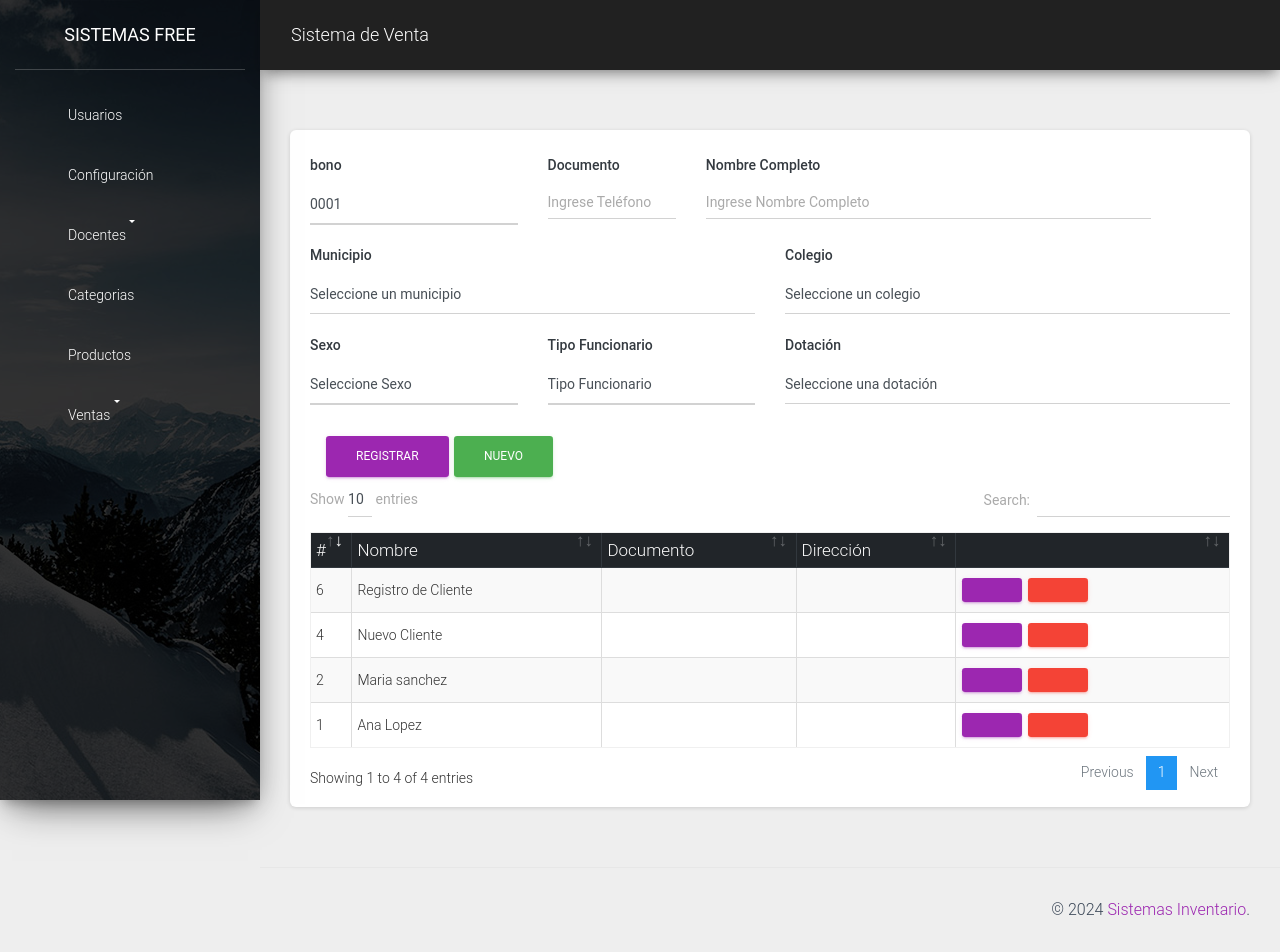
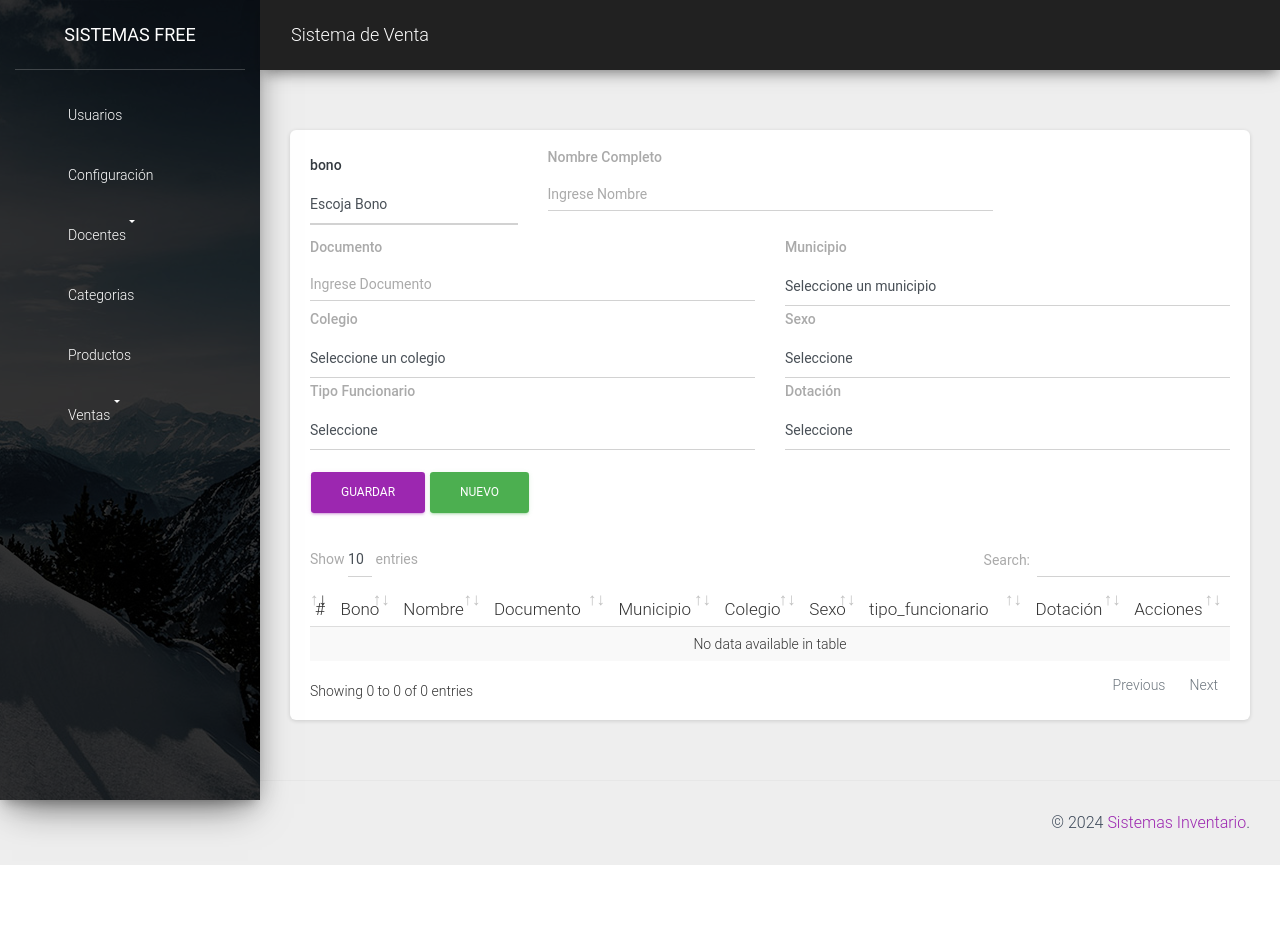
Before and after one commit to orgingeniera/dotacion, a PHP site: page /src/docentes.php in a window 1280 px wide. After the commit the page ends 865 px from the top, so only its background shows below. Run offline with PHP 8.4, Linux system fonts and the light colour scheme; a user stored in the database is signed in; data comes from the database, SQL or seed files in the repository; data that the repository does not hold is empty; some libraries are stand-ins or nearby versions.

Commit message:
crud de docentes listo

```diff
--- a/assets/js/funciones.js
+++ b/assets/js/funciones.js
@@ -459,9 +459,8 @@
         });
     }
 }
-
-function editarCliente(id) {
-   const action = "editarCliente";
+function editarClientess(id) {
+    const action = "editarCliente";
     $.ajax({
         url: 'ajax.php',
         type: 'GET',
@@ -472,40 +471,34 @@
         },
         success: function (response) {
             const datos = JSON.parse(response);
+
             $('#nombre').val(datos.nombre);
             $('#documento').val(datos.documento);
-            $('#municipio').val(datos.municipio);
+            $('#id_municipios').val(datos.id_municipios);
+            $('#sexo').val(datos.sexo);
+            $('#tipo_funcionario').val(datos.tipo_funcionario);
+            $('#dotacion').val(datos.dotacion);
+            $('#bono').val(datos.bono);
             $('#id').val(datos.idcliente);
-            $('#btnAccion').val('Modificar');
+
+            // Cargar colegios del municipio seleccionado
+            fetch(`get_colegios.php?id_municipios=${datos.id_municipios}`)
+                .then(response => response.json())
+                .then(data => {
+                    let options = '<option value="">Seleccione un colegio</option>';
+                    data.forEach(colegio => {
+                        options += `<option value="${colegio.id_colegios}">${colegio.nombre}</option>`;
+                    });
+                    $('#id_colegio').html(options);
+                    $('#id_colegio').val(datos.id_colegio);
+                })
+                .catch(error => console.error('Error:', error));
         },
         error: function (error) {
             console.log(error);
-
         }
     });
 }
-function editarCategoria(id) {
-    const action = "editarCategoria";
-     $.ajax({
-         url: 'ajax.php',
-         type: 'GET',
-         async: true,
-         data: {
-            editarCategoria: action,
-             id: id
-         },
-         success: function (response) {
-             const datos = JSON.parse(response);
-             $('#nombre').val(datos.nombre);
-             $('#id').val(datos.id_categoria );
-             $('#btnAccion').val('Modificar');
-         },
-         error: function (error) {
-             console.log(error);
-
-         }
-     });
- }
 function editarProveedor(id) {
 
     const action = "editarProveedor";
--- a/src/docentes.php
+++ b/src/docentes.php
@@ -1,91 +1,86 @@
 <?php
 session_start();
 include "../conexion.php";
+
+// Verificar permisos
 $id_user = $_SESSION['idUser'];
 $permiso = "clientes";
-$sql = mysqli_query($conexion, "SELECT p.*, d.* FROM permisos p INNER JOIN detalle_permisos d ON p.id = d.id_permiso WHERE d.id_usuario = $id_user AND p.nombre = '$permiso'");
+$sql = mysqli_query($conexion, "SELECT p.*, d.* FROM permisos p
+    INNER JOIN detalle_permisos d ON p.id = d.id_permiso
+    WHERE d.id_usuario = $id_user AND p.nombre = '$permiso'");
 $existe = mysqli_fetch_all($sql);
 if (empty($existe) && $id_user != 1) {
     header('Location: permisos.php');
+    exit();
 }
 
-if (!empty($_POST)) {
+// Manejo de formulario
 $alert = "";
-    if (empty($_POST['nombre']) || empty($_POST['documento']) || empty($_POST['municipio'])) {
-        $alert = '<div class="alert alert-warning alert-dismissible fade show" role="alert">
-                        Todo los campos son obligatorio
-                        <button type="button" class="close" data-dismiss="alert" aria-label="Close">
-                            <span aria-hidden="true">&times;</span>
-                        </button>
-                    </div>';
+if ($_SERVER['REQUEST_METHOD'] === 'POST') {
+    $id = $_POST['id'] ?? null;
+    $bono = $_POST['bono'] ?? null;
+    $nombre = $_POST['nombre'] ?? null;
+    $documento = $_POST['documento'] ?? null;
+    $municipio = $_POST['id_municipios'] ?? null;
+    $colegio = $_POST['id_colegio'] ?? null;
+    $sexo = $_POST['sexo'] ?? null;
+    $tipo_funcionario = $_POST['tipo_funcionario'] ?? null;
+    $dotacion = $_POST['dotacion'] ?? null;
+
+    if (empty($nombre) || empty($documento) || empty($municipio)) {
+          $_SESSION['alert'] = '<div class="alert alert-warning">Todos los campos son obligatorios</div>';
     } else {
-        $id = $_POST['id'];
-        $nombre = $_POST['nombre'];
-        $documento = $_POST['documento'];
-        $municipio = $_POST['municipio'];
-        $result = 0;
         if (empty($id)) {
-            $query = mysqli_query($conexion, "SELECT * FROM cliente WHERE nombre = '$nombre'");
-            $result = mysqli_fetch_array($query);
-            if ($result > 0) {
-                $alert = '<div class="alert alert-warning alert-dismissible fade show" role="alert">
-                        El cliente ya existe
-                        <button type="button" class="close" data-dismiss="alert" aria-label="Close">
-                            <span aria-hidden="true">&times;</span>
-                        </button>
-                    </div>';
+            // Insertar cliente
+            $query = mysqli_query($conexion, "SELECT * FROM cliente WHERE documento = '$documento' AND dotacion = '$dotacion'");
+            if (mysqli_num_rows($query) > 0) {
+                $row = mysqli_fetch_assoc($query); // Obtiene la fila como un arreglo asociativo
+                $bono = $row['bono']; // Accede al campo 'bono'
+                $_SESSION['alert'] = '<div class="alert alert-warning">El docente ya existe con bono: ' . $bono . '</div>';
+            }  else {
+                $query_insert = mysqli_query($conexion,
+                    "INSERT INTO cliente(nombre, documento, id_municipios, id_colegio, sexo, tipo_funcionario, dotacion, bono, fecha)
+                     VALUES ('$nombre', '$documento', '$municipio', '$colegio', '$sexo', '$tipo_funcionario', '$dotacion', '$bono', NOW())");
+                  $_SESSION['alert']  = $query_insert
+                    ? '<div class="alert alert-success">Docente registrado</div>'
+                    : '<div class="alert alert-danger">Error al registrar</div>';
+            }
         } else {
-                $query_insert = mysqli_query($conexion, "INSERT INTO cliente(nombre,documento,municipio) values ('$nombre', '$documento', '$municipio')");
-                if ($query_insert) {
-                    $alert = '<div class="alert alert-success alert-dismissible fade show" role="alert">
-                        Cliente registrado
-                        <button type="button" class="close" data-dismiss="alert" aria-label="Close">
-                            <span aria-hidden="true">&times;</span>
-                        </button>
-                    </div>';
-                } else {
-                    $alert = '<div class="alert alert-danger alert-dismissible fade show" role="alert">
-                        Error al registrar
-                        <button type="button" class="close" data-dismiss="alert" aria-label="Close">
-                            <span aria-hidden="true">&times;</span>
-                        </button>
-                    </div>';
+            // Actualizar cliente
+            $sql_update = mysqli_query($conexion,
+                "UPDATE cliente
+                 SET nombre = '$nombre',bono = '$bono', documento = '$documento', id_municipios = '$municipio',
+                     id_colegio = '$colegio', sexo = '$sexo', tipo_funcionario = '$tipo_funcionario', dotacion = '$dotacion'
+                 WHERE idcliente = $id");
+             $_SESSION['alert'] =  $sql_update
+                ? '<div class="alert alert-success">Docente modificado</div>'
+                : '<div class="alert alert-danger">Error al modificar</div>';
         }
     }
-        }else{
-            $sql_update = mysqli_query($conexion, "UPDATE cliente SET nombre = '$nombre' , documento = '$documento', municipio = '$municipio' WHERE idcliente = $id");
-            if ($sql_update) {
-                $alert = '<div class="alert alert-success alert-dismissible fade show" role="alert">
-                        Cliente Modificado
-                        <button type="button" class="close" data-dismiss="alert" aria-label="Close">
-                            <span aria-hidden="true">&times;</span>
-                        </button>
-                    </div>';
-            } else {
-                $alert = '<div class="alert alert-danger alert-dismissible fade show" role="alert">
-                        Error al modificar
-                        <button type="button" class="close" data-dismiss="alert" aria-label="Close">
-                            <span aria-hidden="true">&times;</span>
-                        </button>
-                    </div>';
-            }
-        }
-    }
-    mysqli_close($conexion);
+   // mysqli_close($conexion);
+   header("Location: docentes.php");
+   exit;
 }
 include_once "includes/header.php";
 ?>
+
 <div class="card">
     <div class="card-body">
-        <div class="row">
-            <div class="col-md-12">
-                <?php echo (isset($alert)) ? $alert : '' ; ?>
+             <?php
+                if (isset($_SESSION['alert'])) {
+                    echo $_SESSION['alert'];
+                    unset($_SESSION['alert']);
+                }
+
+                ?>
         <form action="" method="post" autocomplete="off" id="formulario">
+            <input type="hidden" name="id" id="id">
             <div class="row">
                      <div class="col-md-3">
                         <div class="form-group">
                             <label for="bono" class="text-dark font-weight-bold">bono</label>
-                            <select name="bono" id="bono" class="form-control">
+                            <select name="bono" required id="bono" class="form-control">
+                                <option value="">Escoja Bono</option>
                                 <?php
                                 for ($i = 1; $i <= 9999; $i++) {
                                     $numero = str_pad($i, 4, '0', STR_PAD_LEFT); // Rellena con ceros a la izquierda
@@ -95,27 +90,22 @@
                             </select>
                         </div>
                     </div>
-                    <div class="col-md-2">
-                            <div class="form-group">
-                                <label for="documento" class="text-dark font-weight-bold">Documento</label>
-                                <input type="number" placeholder="Ingrese Teléfono" name="documento" id="documento" class="form-control">
-                                <input type="hidden" name="id" id="id">
+                <!-- Nombre -->
+                <div class="col-md-6">
+                    <label for="nombre" class="font-weight-bold">Nombre Completo</label>
+                    <input type="text" name="nombre" id="nombre" required class="form-control" placeholder="Ingrese Nombre" >
                 </div>
+                <!-- Documento -->
+                <div class="col-md-6">
+                    <label for="documento" class="font-weight-bold">Documento</label>
+                    <input type="text" name="documento" required id="documento" class="form-control" placeholder="Ingrese Documento">
                 </div>
+                <!-- Municipio -->
                 <div class="col-md-6">
-                            <div class="form-group">
-                                <label for="nombre" class="text-dark font-weight-bold">Nombre Completo</label>
-                                <input type="text" placeholder="Ingrese Nombre Completo" name="nombre" id="nombre" class="form-control">
-                            </div>
-                        </div>
-                        <div class="col-md-6">
-                            <div class="form-group">
-                                <label for="municipio" class="text-dark font-weight-bold">Municipio</label>
-                                <select name="municipio" id="municipio" class="form-control">
+                    <label for="id_municipios" class="font-weight-bold">Municipio</label>
+                    <select name="id_municipios" required id="id_municipios" class="form-control">
                         <option value="">Seleccione un municipio</option>
                         <?php
-                                    // Conexión a la base de datos
-                                    include "../conexion.php";
                         $query_municipios = mysqli_query($conexion, "SELECT * FROM municipios");
                         while ($row = mysqli_fetch_assoc($query_municipios)) {
                             echo "<option value='" . $row['id_municipios'] . "'>" . $row['nombre'] . "</option>";
@@ -123,123 +113,121 @@
                         ?>
                     </select>
                 </div>
-                        </div>
-
+                <!-- Colegio -->
                 <div class="col-md-6">
-                            <div class="form-group">
-                                <label for="colegio" class="text-dark font-weight-bold">Colegio</label>
-                                <select name="colegio" id="colegio" class="form-control">
+                    <label for="id_colegio" class="font-weight-bold">Colegio</label>
+                    <select name="id_colegio" required id="id_colegio" class="form-control">
                         <option value="">Seleccione un colegio</option>
-                                    <!-- Opciones se cargarán dinámicamente con JavaScript -->
                     </select>
                 </div>
-                        </div>
-                        <div class="col-md-3">
-                        <div class="form-group">
-                            <label for="sexo" class="text-dark font-weight-bold">Sexo</label>
-                            <select name="sexo" id="sexo" class="form-control">
-                                <option value="">Seleccione Sexo</option>
+                <!-- Sexo -->
+                <div class="col-md-6">
+                    <label for="sexo" class="font-weight-bold">Sexo</label>
+                    <select name="sexo" required id="sexo" class="form-control">
+                        <option value="">Seleccione</option>
                         <option value="M">Masculino</option>
                         <option value="F">Femenino</option>
                     </select>
                 </div>
-                    </div>
-                    <div class="col-md-3">
-                        <div class="form-group">
-                            <label for="rol" class="text-dark font-weight-bold">Tipo Funcionario</label>
-                            <select name="rol" id="rol" class="form-control">
-                                <option value="">Tipo Funcionario</option>
+                <!-- Rol -->
+                <div class="col-md-6">
+                    <label for="tipo_funcionario" class="font-weight-bold">Tipo Funcionario</label>
+                    <select name="tipo_funcionario" required id="tipo_funcionario" class="form-control">
+                        <option value="">Seleccione</option>
                         <option value="Administrativo">Administrativo</option>
                         <option value="Docente">Docente</option>
                     </select>
                 </div>
-                    </div>
+                <!-- Dotación -->
                 <div class="col-md-6">
-                            <div class="form-group">
-                                <label for="dotacion" class="text-dark font-weight-bold">Dotación</label>
-                                <select name="dotacion" id="dotacion" class="form-control">
-                                    <option value="">Seleccione una dotación</option>
+                    <label for="dotacion" class="font-weight-bold">Dotación</label>
+                    <select name="dotacion" required id="dotacion" class="form-control">
+                        <option value="">Seleccione</option>
                         <option value="1">Dotación 1</option>
                         <option value="2">Dotación 2</option>
                         <option value="3">Dotación 3</option>
                     </select>
                 </div>
             </div>
-
-
-
-
-                    </div>
-                    <div class="col-md-4 mt-3">
-                            <input type="submit" value="Registrar" class="btn btn-primary" id="btnAccion">
-                            <input type="button" value="Nuevo" class="btn btn-success" id="btnNuevo" onclick="limpiar()">
+            <div class="mt-3">
+                <button type="submit" class="btn btn-primary">Guardar</button>
+                <button type="button" class="btn btn-success" onclick="limpiar()">Nuevo</button>
             </div>
         </form>
-            </div>
-            <div class="col-md-12">
-                <div class="table-responsive">
-                    <table class="table table-striped table-bordered" id="tbl">
-                        <thead class="thead-dark">
+
+        <!-- Tabla de clientes -->
+        <div class="mt-4">
+            <table class="table table-striped" id="tbl">
+                <thead>
                     <tr>
                         <th>#</th>
+                        <th>Bono</th>
                         <th>Nombre</th>
                         <th>Documento</th>
-                                <th>Dirección</th>
-                                <th></th>
+                        <th>Municipio</th>
+                        <th>Colegio</th>
+                        <th>Sexo</th>
+                        <th>tipo_funcionario</th>
+                        <th>Dotación</th>
+                        <th>Acciones</th>
                     </tr>
                 </thead>
                 <tbody>
                     <?php
-                            include "../conexion.php";
-
-                            $query = mysqli_query($conexion, "SELECT * FROM cliente");
-                            $result = mysqli_num_rows($query);
-                            if ($result > 0) {
+                        $query = mysqli_query($conexion, "SELECT cliente.idcliente, cliente.bono, cliente.nombre, cliente.documento, cliente.id_municipios, municipios.nombre AS nombre_municipio, cliente.id_colegio, colegios.nombre AS nombre_colegio,cliente.sexo, cliente.tipo_funcionario, cliente.dotacion
+                        FROM cliente
+                        LEFT JOIN municipios ON cliente.id_municipios = municipios.id_municipios
+                        LEFT JOIN colegios ON cliente.id_colegio = colegios.id_colegios
+                    ");
                         while ($data = mysqli_fetch_assoc($query)) { ?>
                             <tr>
                                 <td><?php echo $data['idcliente']; ?></td>
+                                <td><?php echo $data['bono']; ?></td>
                                 <td><?php echo $data['nombre']; ?></td>
                                 <td><?php echo $data['documento']; ?></td>
-                                        <td><?php echo $data['municipio']; ?></td>
+                                <td><?php echo $data['nombre_municipio']; ?></td>
+                                <td><?php echo $data['nombre_colegio']; ?></td>
+                                <td><?php echo $data['sexo']; ?></td>
+                                <td><?php echo $data['tipo_funcionario']; ?></td>
+                                <td><?php echo $data['dotacion']; ?></td>
                                 <td>
-                                            <a href="#" onclick="editarCliente(<?php echo $data['idcliente']; ?>)" class="btn btn-primary"><i class='fas fa-edit'></i></a>
+                                    <a href="#" onclick="editarClientess(<?php echo $data['idcliente']; ?>)" class="btn btn-primary"><i class='fas fa-edit'></i></a>
                                     <form action="eliminar_cliente.php?id=<?php echo $data['idcliente']; ?>" method="post" class="confirmar d-inline">
                                                 <button class="btn btn-danger" type="submit"><i class='fas fa-trash-alt'></i> </button>
                                             </form>
                                 </td>
                             </tr>
-                            <?php }
-                            } ?>
+                        <?php } ?>
+
                 </tbody>
-
             </table>
         </div>
     </div>
 </div>
-    </div>
-</div>
 <script>
-    document.getElementById('municipio').addEventListener('change', function () {
+    document.getElementById('id_municipios').addEventListener('change', function () {
         const municipioId = this.value;
 
         // Si no hay municipio seleccionado, vaciar el select de colegios
         if (municipioId === "") {
-            document.getElementById('colegio').innerHTML = '<option value="">Seleccione un colegio</option>';
+            document.getElementById('id_colegio').innerHTML = '<option value="">Seleccione un colegio</option>';
             return;
         }
 
         // Realizar la solicitud AJAX para obtener los colegios del municipio seleccionado
-        fetch(`get_colegios.php?municipio=${municipioId}`)
+        fetch(`get_colegios.php?id_municipios=${municipioId}`)
             .then(response => response.json())
             .then(data => {
                 let options = '<option value="">Seleccione un colegio</option>';
                 data.forEach(colegio => {
                     options += `<option value="${colegio.id_colegios}">${colegio.nombre}</option>`;
                 });
-                document.getElementById('colegio').innerHTML = options;
+                document.getElementById('id_colegio').innerHTML = options;
             })
             .catch(error => console.error('Error:', error));
     });
+
+
+
 </script>
-
 <?php include_once "includes/footer.php"; ?>
--- a/src/eliminar_cliente.php
+++ b/src/eliminar_cliente.php
@@ -12,5 +12,5 @@
     $id = $_GET['id'];
     $query_delete = mysqli_query($conexion, "DELETE FROM cliente WHERE idcliente = $id");
     mysqli_close($conexion);
-    header("Location: clientes.php");
+    header("Location: docentes.php");
 }
--- a/src/get_colegios.php
+++ b/src/get_colegios.php
@@ -1,8 +1,8 @@
 <?php
 include "../conexion.php";
 
-if (isset($_GET['municipio'])) {
-    $id_municipio = intval($_GET['municipio']);
+if (isset($_GET['id_municipios'])) {
+    $id_municipio = intval($_GET['id_municipios']);
     $query = mysqli_query($conexion, "SELECT id_colegios, nombre FROM colegios WHERE id_municipios = $id_municipio");
     $colegios = [];
     while ($row = mysqli_fetch_assoc($query)) {
--- a/src/includes/footer.php
+++ b/src/includes/footer.php
@@ -48,7 +48,8 @@
 <script src="../assets/js/sweetalert2.all.min.js"></script>
 <script src="../assets/js/jquery-ui/jquery-ui.min.js"></script>
 <script src="../assets/js/chart.min.js"></script>
-<script src="../assets/js/funciones.js"></script>
+<script src="../assets/js/funciones.js?v=1.0.1"></script>
+
 </body>
 
 </html>
```
Lines whose indentation alone changed are shown as unchanged.
